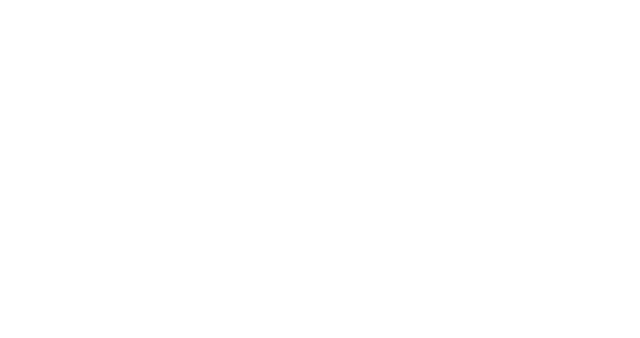
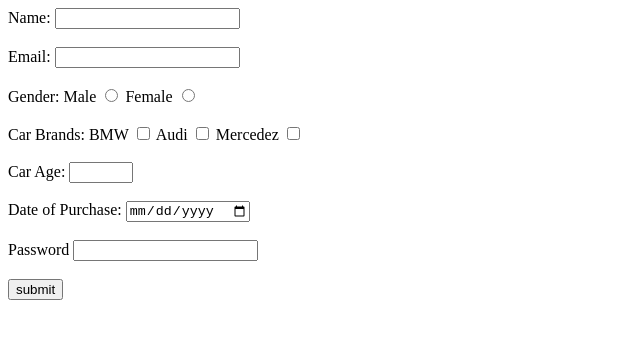
Before and after one commit to acciojob/car-insurance-form-CelestialJerusha, a website: page main.html in a window 1280 px wide. Shown: the whole page, without its empty margins (0-640 px from the left). Drawn offline with Linux system fonts and the light colour scheme.

Commit message:
created a submission

```diff
--- a/main.html
+++ b/main.html
@@ -8,6 +8,38 @@
 
 <body>
 	<!-- the entire body must be written by student -->
+	<form method="get">
+                <label for="name">Name:</label>
+                <input type="text" id="name" required>
+                <br><br>
+                <lable for="email">Email:</lable>
+                <input type="email" id="email" required>
+                <br><br>
+                Gender:
+                <label for="male">Male</label>
+                <input type="radio" id="male" value="Male" name="gender" required>
+                <label for="female">Female</label>
+                <input type="radio" id="female" value="Female" name="gender" required>
+                <br><br>
+                Car Brands:
+                <label for="bmw">BMW</label>
+                <input type="checkbox" id="bmw" value="BMW" name="brand">
+                <label for="audi">Audi</label>
+                <input type="checkbox" id="audi" value="Audi" name="brand">
+                <label for="mercedez">Mercedez</label>
+                <input type="checkbox" id="mercedez" value="Mercedez" name="brand">
+                <br><br>
+                <label for="carage">Car Age:</label>
+                <input type="number" min="1" max="100" id="carage" required>
+                <br><br>
+                <label for="dop">Date of Purchase:</label>
+                <input type="date" id="dop" required>
+                <br><br>
+                <label for="password">Password</label>
+                <input type="password" id="password" required>
+                <br><br>
+                <button type="submit">submit</button>
+            </form>
     <script type="text/javascript" src="./script.js">
 </script>
 
```
